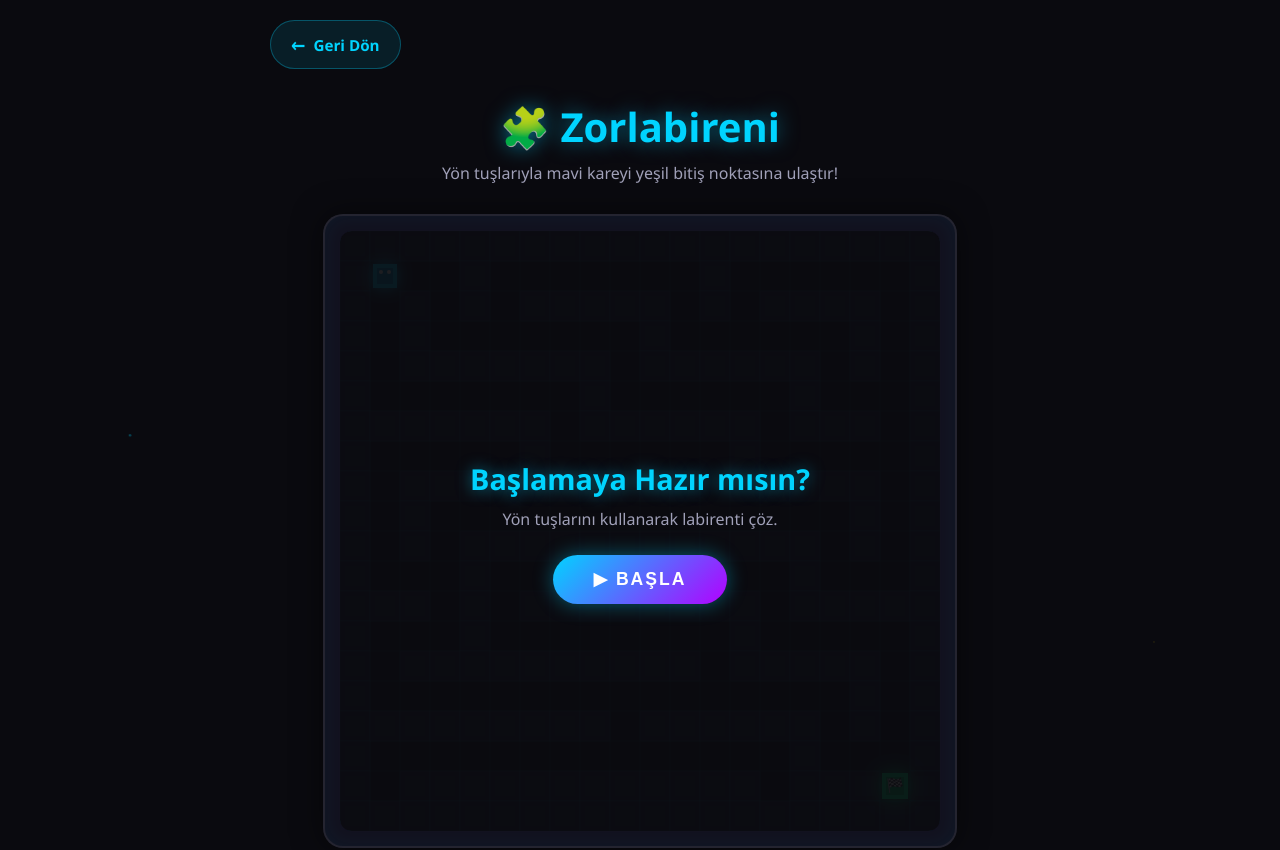
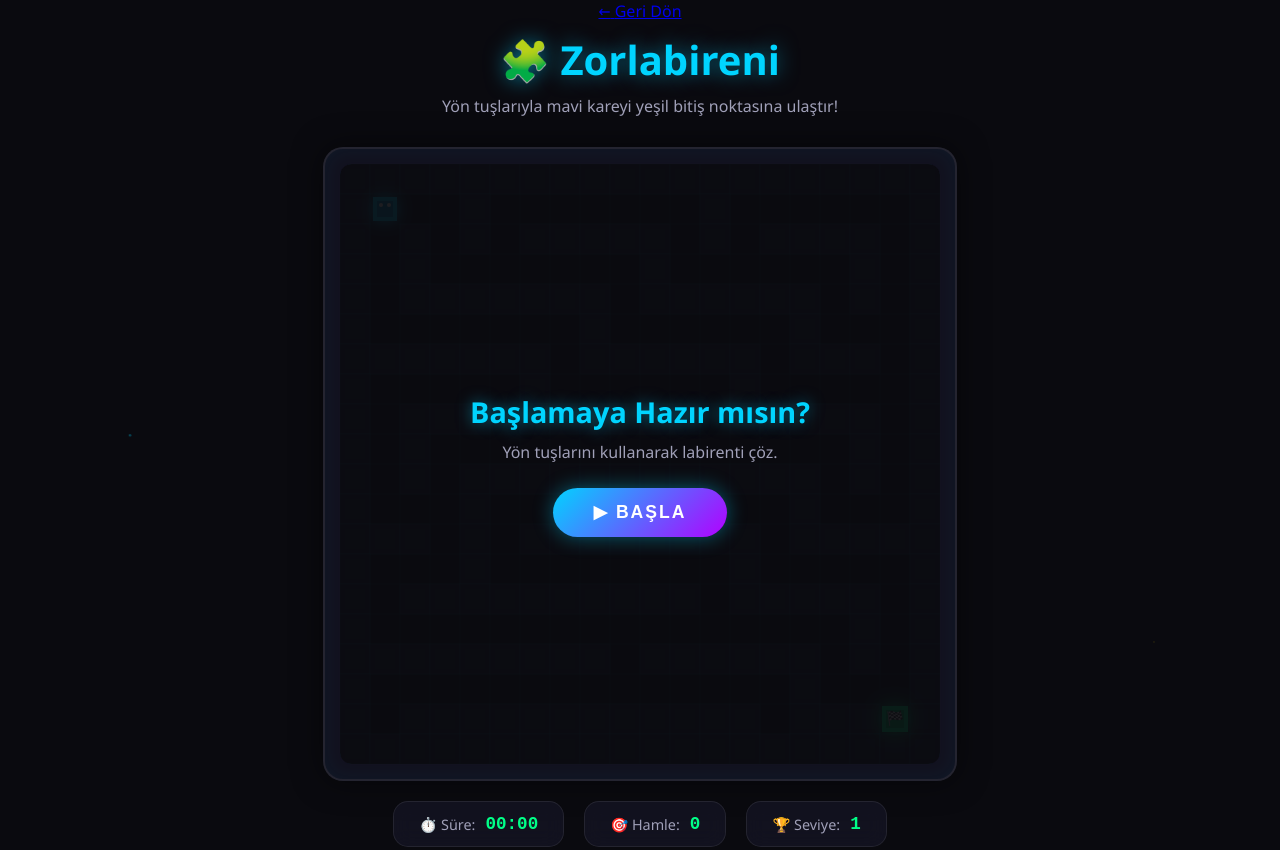
Before and after one commit to Sunay16018/oyun-evi, a plain HTML site: page oyunlar/zorlabireni/index.html in a window 1280 px wide. Shown: the top 850 px of the page. Drawn offline with Linux system fonts and the light colour scheme.

Commit message:
Update style.css

```diff
--- a/oyunlar/zorlabireni/style.css
+++ b/oyunlar/zorlabireni/style.css
@@ -76,44 +76,13 @@
 /* ============================================
    GERİ DÖNÜŞ BUTONU
    ============================================ */
-.back-bar {
-    width: 100%;
-    max-width: 800px;
-    padding: 20px 30px;
-    position: relative;
-    z-index: 1;
-}
-
-.back-button {
-    display: inline-flex;
-    align-items: center;
-    gap: 8px;
-    padding: 10px 20px;
-    background: rgba(0, 212, 255, 0.1);
-    border: 1px solid rgba(0, 212, 255, 0.3);
-    border-radius: 30px;
-    color: var(--neon-blue);
-    text-decoration: none;
-    font-weight: 600;
-    font-size: 0.95rem;
-    transition: all 0.3s ease;
-}
-
-.back-button:hover {
-    background: rgba(0, 212, 255, 0.2);
-    border-color: var(--neon-blue);
-    box-shadow: 0 0 15px rgba(0, 212, 255, 0.3);
-    transform: translateX(-5px);
-}
-
-.back-button .arrow {
-    font-size: 1.2rem;
-    transition: transform 0.3s ease;
-}
-
-.back-button:hover .arrow {
-    transform: translateX(-3px);
-}
+.back-btn:active { transform:scale(0.93); }
+        .toast {
+            position:fixed; top:50%; left:50%; transform:translate(-50%,-50%);
+            font-size:38px; font-weight:900; pointer-events:none;
+            z-index:15; opacity:0; text-shadow:0 0 30px rgba(0,0,0,0.5);
+            transition:all 0.3s;
+        }
 
 /* ============================================
    OYUN BAŞLIĞI
```
